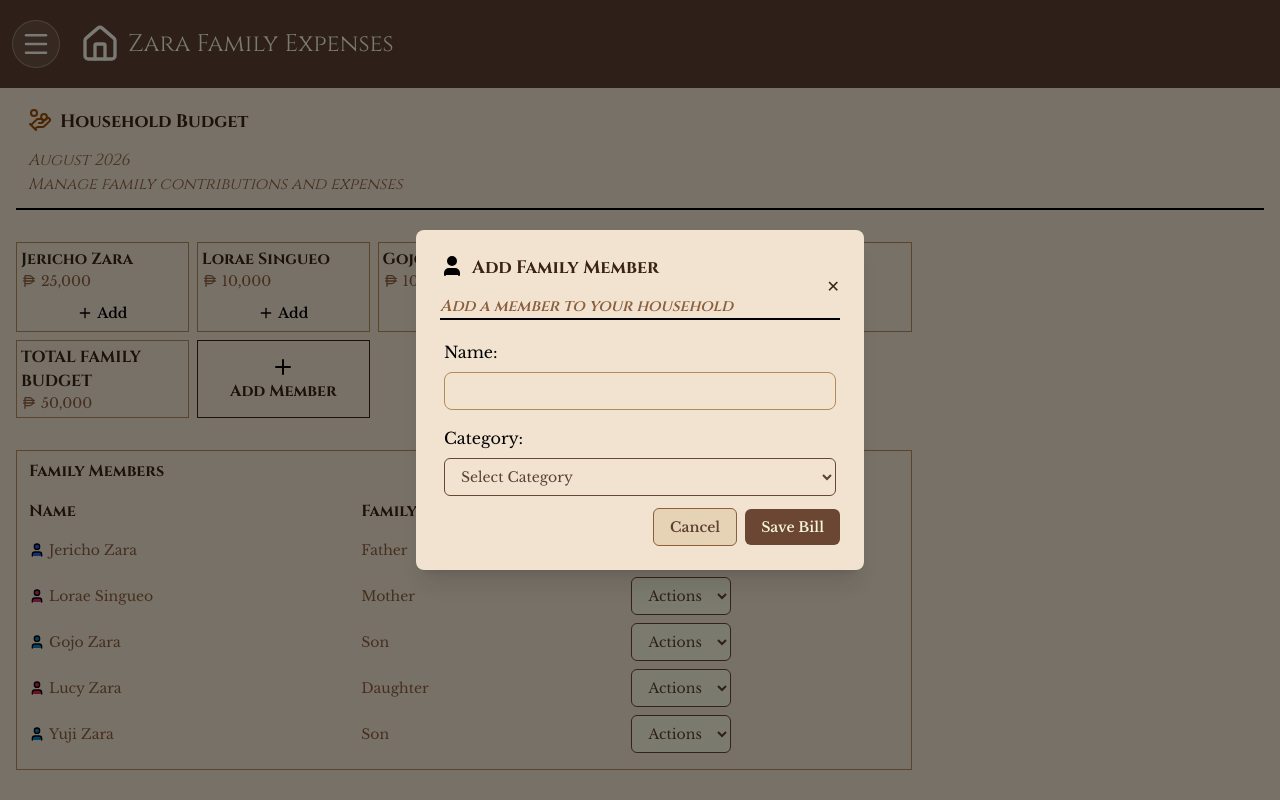
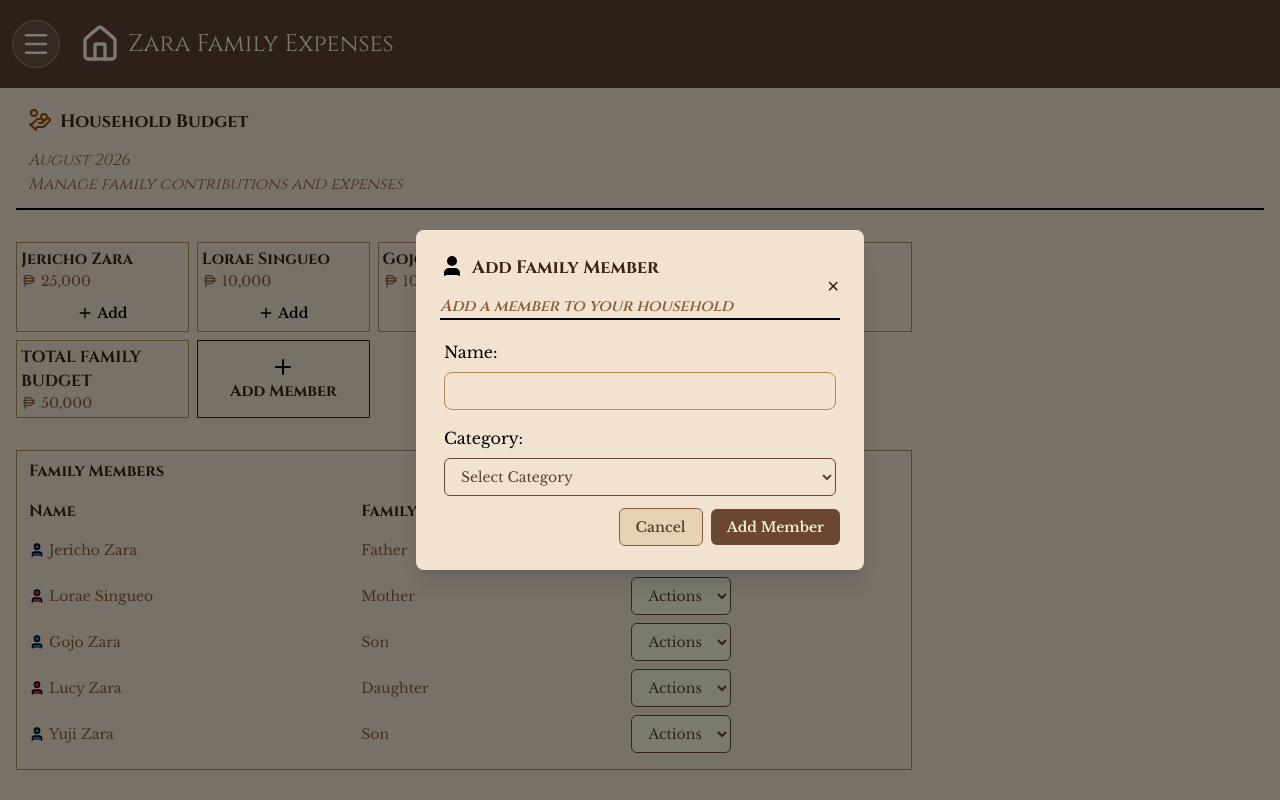
Before and after one commit to Jericho0909/home-expense-tracker, a Next.js app: page /budgetSetting in a window 1280 px wide. Both pictures are taken after typing "5", "5", "5", "5", "5", "5" into the empty fields and a click on the button "Add Member". Shown: the top 800 px of the page. Built offline with nearby package versions, Linux system fonts and the light colour scheme; a web font is replaced by a local one.

Commit message:
style: add custom design for Add Member button

```diff
--- a/app/components/modalForm/AddMemberModalForm.tsx
+++ b/app/components/modalForm/AddMemberModalForm.tsx
@@ -109,9 +109,26 @@ const AddMemberModalForm = ({id}: {id?: string | null}) => {
                 </select>
             </div>
 
-            <ModalFormButton
-                handleCancel={handleCancel}
-            />
+            <div
+            className="flex items-center justify-end w-full gap-2"
+            style={{
+                fontFamily: "var(--font-libre-baskerville)"
+            }}
+        >
+            <button
+                type="button"
+                onClick={handleCancel}
+                className="cancel-btn rounded-md border border-[#8B5E3C] bg-[#E6D2B5] px-4 py-2 text-sm font-semibold text-[#5C4033] cursor-pointer transition-all duration-150 ease-in-out"
+            >
+                Cancel
+            </button>
+            <button
+                type="submit"
+                className="save-member-btn rounded-md bg-[#6B4632] px-4 py-2 text-sm font-semibold text-[#F5F5DC] cursor-pointer transition-all duration-150 ease-in-out"
+            >
+                Add Member
+            </button>
+        </div>
         </form>
     )
 }
--- a/app/globals.css
+++ b/app/globals.css
@@ -104,6 +104,14 @@
   }
 
   .add-member-btn:hover svg {
-      transform: rotate(90deg);
+    transform: rotate(90deg);
+  }
+
+  .save-member-btn:hover {
+    background-color: #5C4033;
+  }
+
+  .save-member-btn:active {
+    transform: translateY(1);
   }
 }
```
